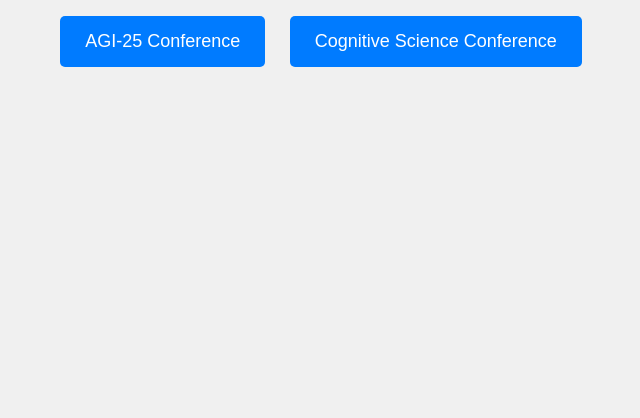
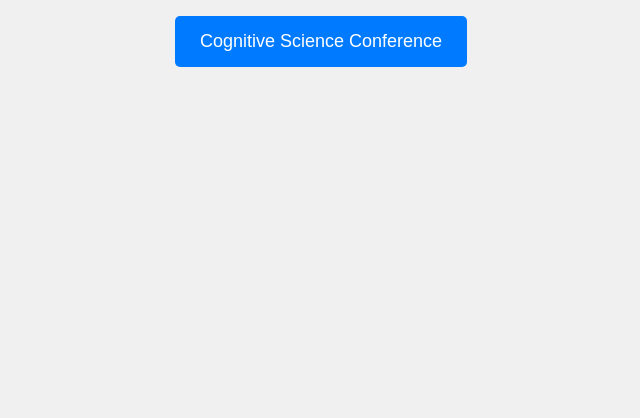
Before and after one commit to lomeli-noe/Azure-Ai-Avatar, a website: page index.html in a window 1280 px wide. Shown: the part 414-832 px from the top of the page, without its empty margins (319-959 px from the left). Drawn offline with Linux system fonts and the light colour scheme.

```diff
--- a/index.html
+++ b/index.html
@@ -37,8 +37,7 @@
 <body>
     <div class="container">
         <h1>Select a Conference</h1>
-        <a href="/chat.html?conference=agi" class="conference-button">AGI-25 Conference</a>
-        <a href="/chat.html?conference=cogsci" class="conference-button">Cognitive Science Conference</a>
+        <a href="/chat.html?conference=agi" class="conference-button">Cognitive Science Conference</a>
     </div>
 </body>
 </html>
```
